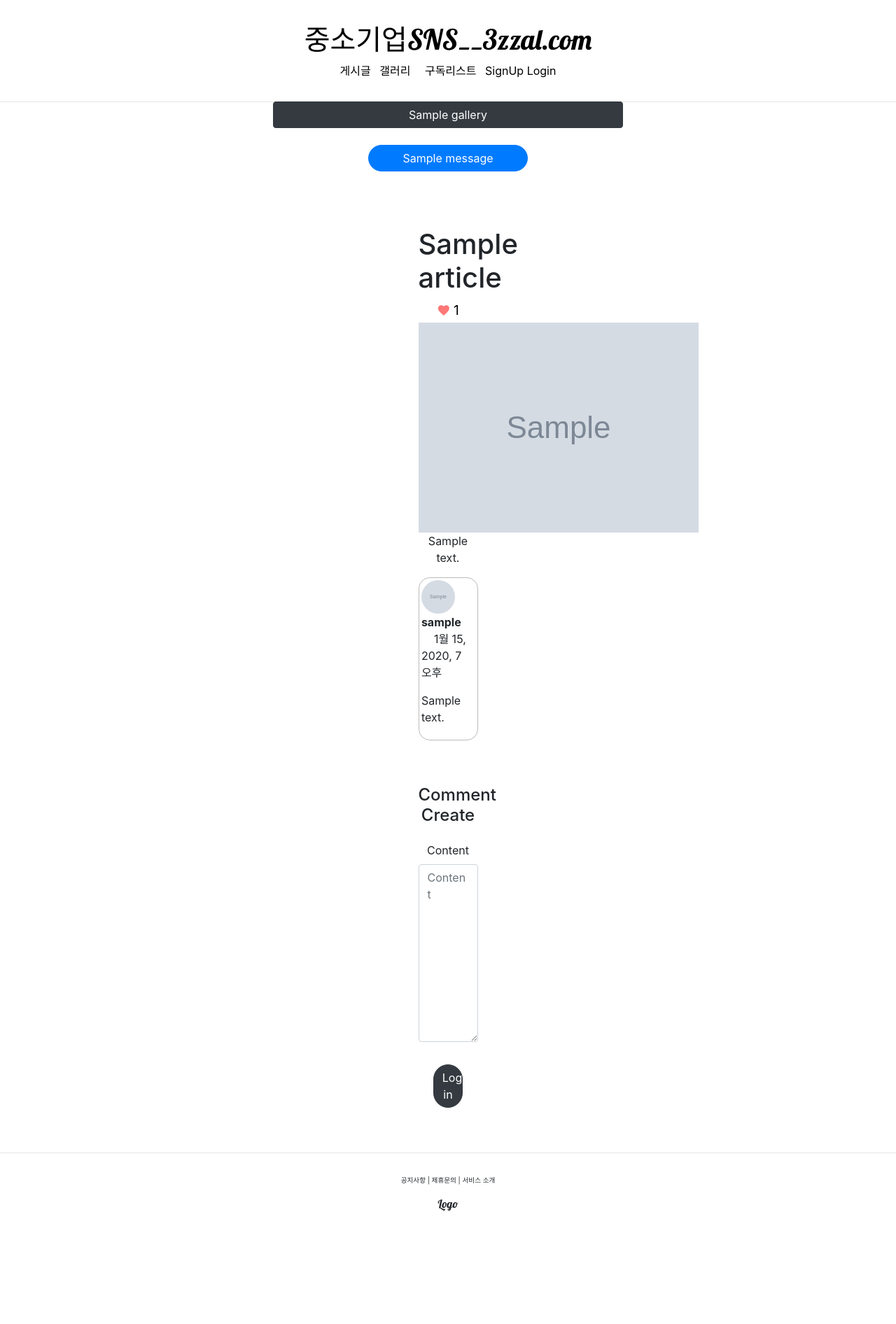
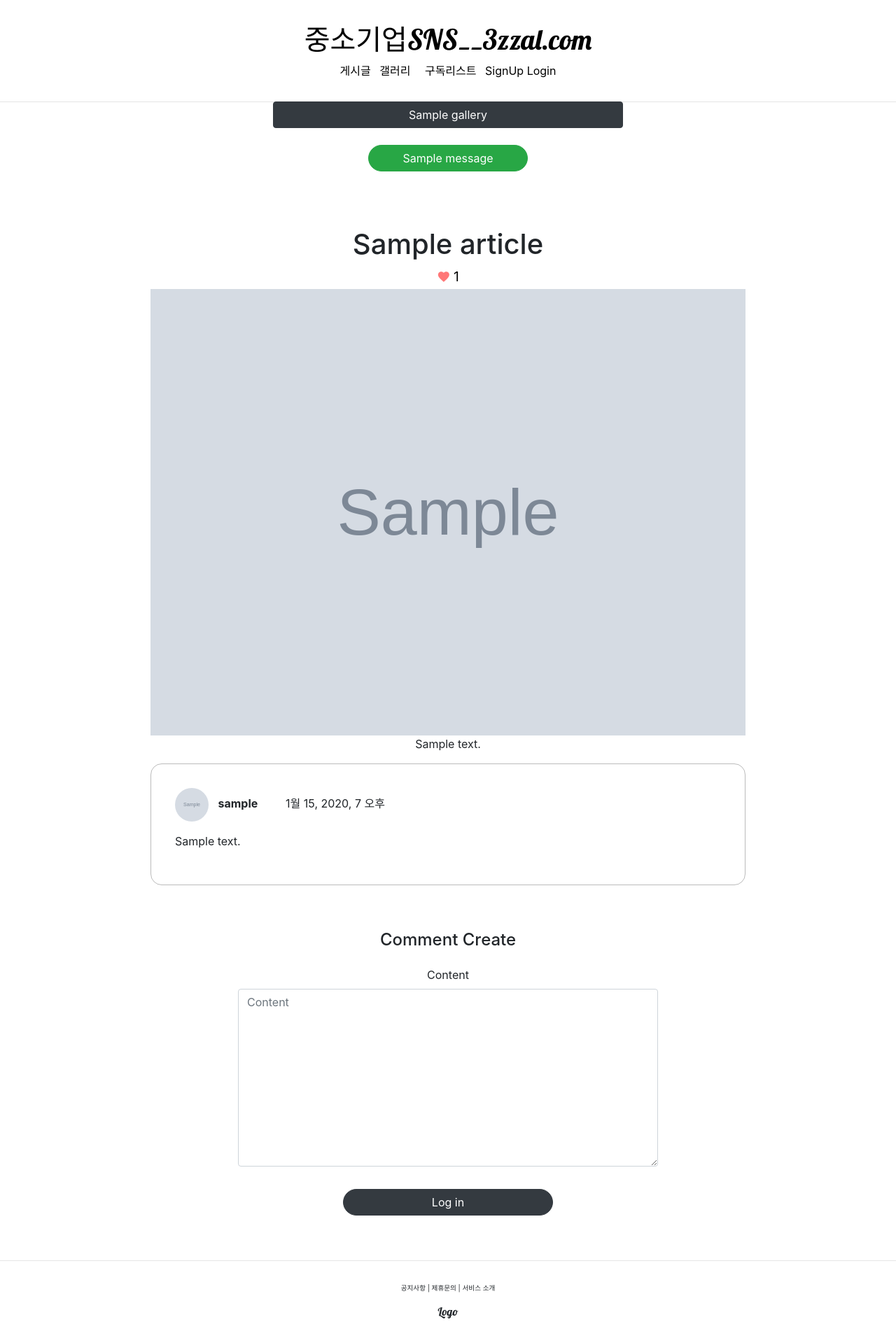
Before and after one commit to changlotech/zzalbang, a Django app: page /articles/detail/1/ in a window 1280 px wide. Shown: the whole page at 70% size. Before the commit the page ends 1730 px from the top, so only its background shows below. Run offline with Django 3.2, Linux system fonts and the light colour scheme; tables that the repository leaves empty hold one stand-in row (values such as "Sample post"); grey boxes marked "Sample" are stand-in pictures; one stand-in notice (Sample message) is shown; some libraries are stand-ins or nearby versions.

Commit message:
좋아요 에러 색깔 바꾸기 message.tag 추가, 댓글 그림 사이즈 조정, 코멘트 박스 늘림

```diff
--- a/articleapp/templates/articleapp/detail.html
+++ b/articleapp/templates/articleapp/detail.html
@@ -12,13 +12,13 @@
     </h1>
     {% for message in messages %}
       <div class="text-center">
-          <div class="btn btn-primary rounded-pill px-5 my-3">
+          <div class="btn btn-{{ message.tags }} rounded-pill px-5 my-3">
               {{ message }}
           </div>
       </div>
     {% endfor %}
 
-    <div style="text-align: center; max-width: 85px; margin: 4rem auto;">
+    <div style="text-align: center; max-width: 850px; margin: 4rem auto;">
       <h1>
         {{ target_article.title }}
       </h1>
@@ -34,7 +34,7 @@
 
       </div>
 
-      <img src="{{ target_article.image.url }}" alt="">
+      <img width="100%" src="{{ target_article.image.url }}" alt="">
 
       <p>
         {{ target_article.content | safe }}
--- a/commentapp/templates/commentapp/create.html
+++ b/commentapp/templates/commentapp/create.html
@@ -2,7 +2,7 @@
 
 {% block content %}
 
-  <div style="text-align: center; max-width: 500px; margin: 4rem auto">
+  <div style="text-align: center; max-width: 600px; margin: 4rem auto">
     <div class="mb-4">
       <h4>Comment Create</h4>
     </div>
--- a/zzalbang/settings.py
+++ b/zzalbang/settings.py
@@ -12,6 +12,7 @@ https://docs.djangoproject.com/en/3.2/ref/settings/
 
 from pathlib import Path
 import os
+from django.contrib.messages import constants as messages
 
 # Build paths inside the project like this: BASE_DIR / 'subdir'.
 from django.urls import reverse_lazy
@@ -148,7 +149,9 @@ MEDIA_URL = '/media/'
 #미디어 파일을 어디로 모을 것인지
 MEDIA_ROOT = os.path.join(BASE_DIR, 'media')
 
-
+MESSAGE_TAGS = {
+    messages.ERROR: 'danger',
+}
 
 
 # Default primary key field type
```
